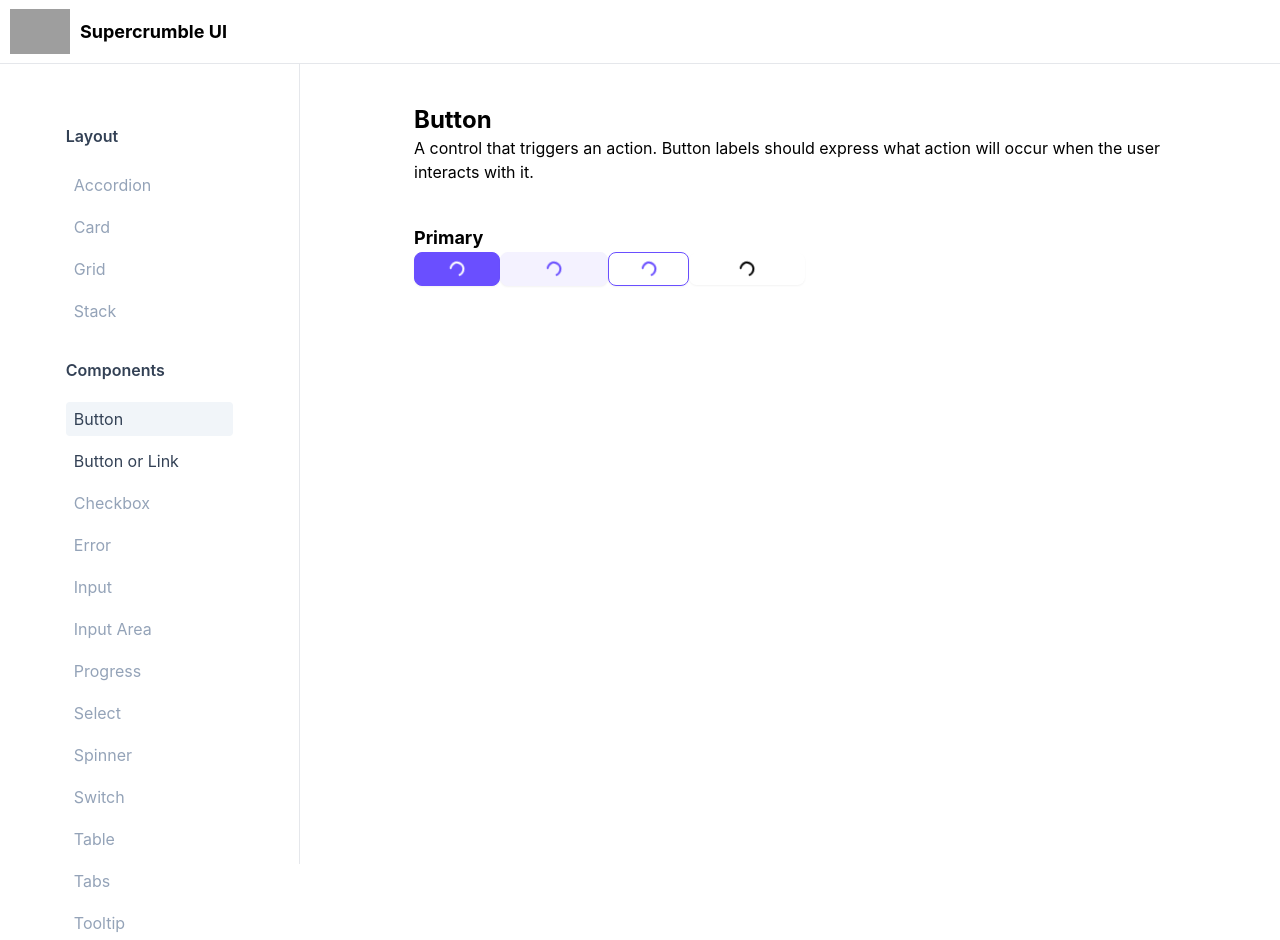
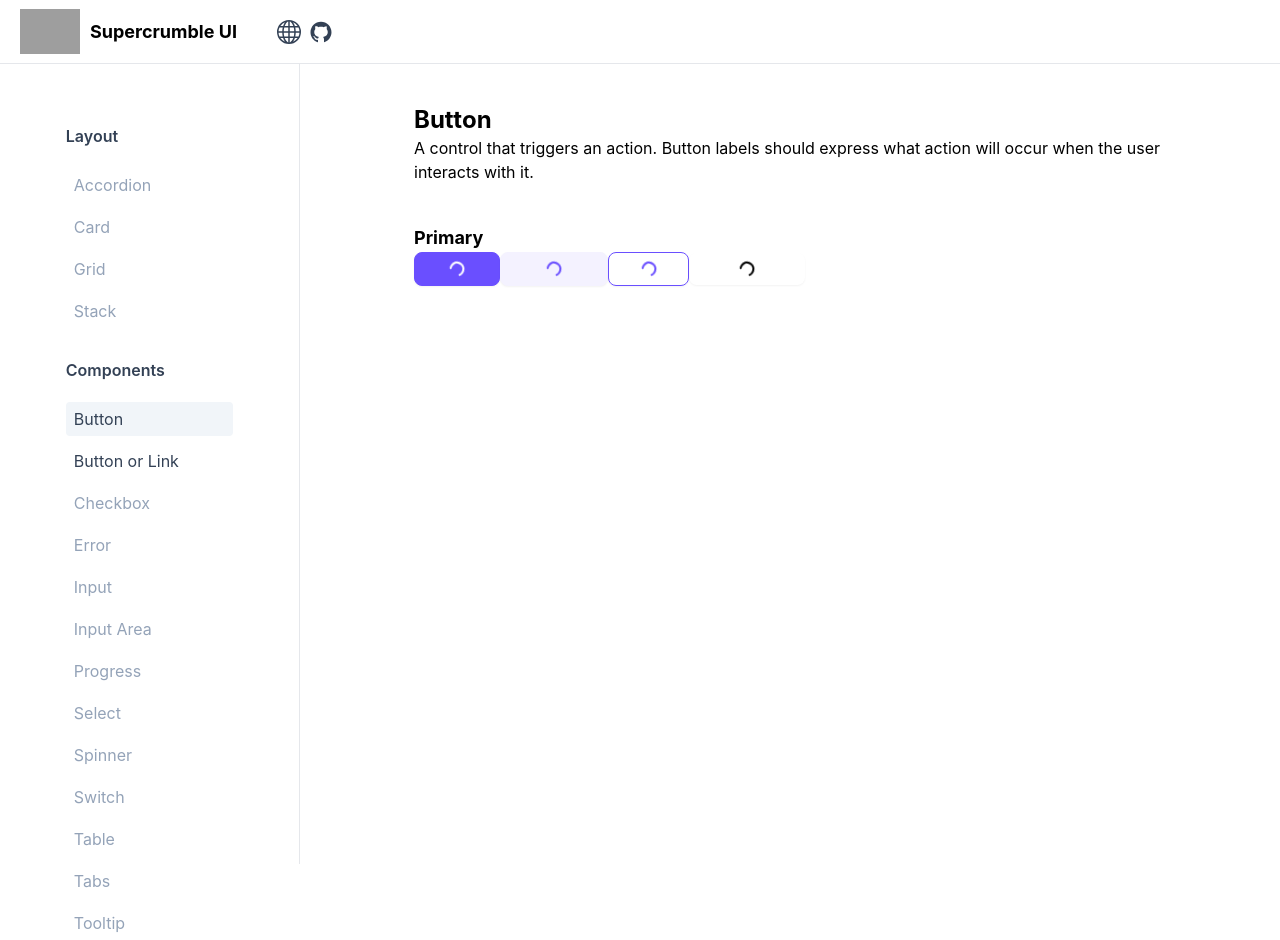
Before and after one commit to elijahnikov/ui, a Next.js app: page /button in a window 1280 px wide. Built offline with nearby package versions, Linux system fonts and the light colour scheme; grey boxes are pictures that could not be loaded; a web font is replaced by a local one.

Commit message:
adding title metadata to layout component

```diff
--- a/src/components/common/Layout/Layout.tsx
+++ b/src/components/common/Layout/Layout.tsx
@@ -1,14 +1,19 @@
 import ContentBar from "../ContentBar/ContentBar";
 import ComponentsBar from "../ComponentsBar/ComponentsBar";
 import NavBar from "../NavBar/NavBar";
+import Head from "next/head";
 
 interface LayoutProps {
 	children: React.ReactNode;
+	title?: string;
 }
 
-const Layout = ({ children }: LayoutProps) => {
+const Layout = ({ children, title }: LayoutProps) => {
 	return (
 		<div className="h-[100%] min-h-[100%]">
+			<Head>
+				<title>{title}</title>
+			</Head>
 			<div className="mx-auto">
 				<NavBar />
 				<div className="absolute w-full top-[8vh]">
--- a/src/components/common/NavBar/NavBar.tsx
+++ b/src/components/common/NavBar/NavBar.tsx
@@ -1,10 +1,13 @@
 // Next
 import Image from "next/image";
 import Link from "next/link";
+import { AiFillGithub } from "react-icons/ai";
+import { BsGlobe } from "react-icons/bs";
 
 const NavBar = () => {
 	return (
 		<div className="h-[8vh] border-b-[1px] z-10 fixed flex bg-white w-full text-center">
+			<div className="inline-flex align-center ml-[10px] w-full items-center ">
 				<Link
 					href={"/"}
 					className="flex align-center ml-[10px] items-center "
@@ -17,6 +20,11 @@ const NavBar = () => {
 					/>
 					<h4 className="ml-[10px]">Supercrumble UI</h4>
 				</Link>
+				<div className="clear-both ml-[40px]">
+					<AiFillGithub className="h-6 w-6 fill-slate-700 float-right ml-2" />
+					<BsGlobe className="h-6 w-6 fill-slate-700 float-right" />
+				</div>
+			</div>
 		</div>
 	);
 };
--- a/src/pages/button.tsx
+++ b/src/pages/button.tsx
@@ -1,11 +1,10 @@
 import Layout from "@/components/common/Layout/Layout";
 import Button from "@/components/ui/Button/Button";
-
 interface buttonProps {}
 
 const button = ({}: buttonProps) => {
 	return (
-		<Layout>
+		<Layout title="Button - Supercrumble UI">
 			<div>
 				<h3>Button</h3>
 				<p>
```
Lines whose indentation alone changed are shown as unchanged.
